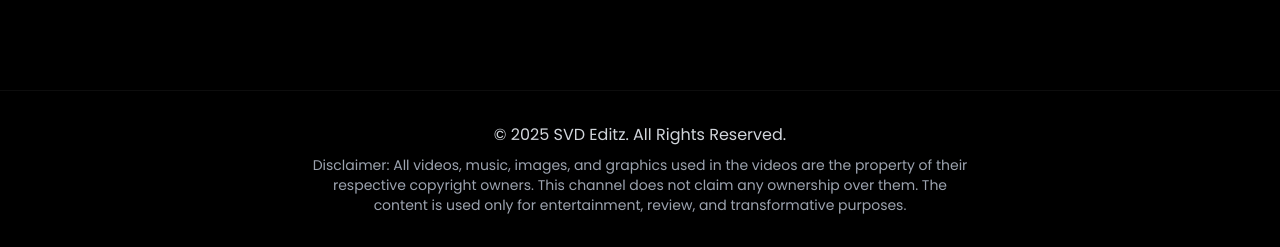
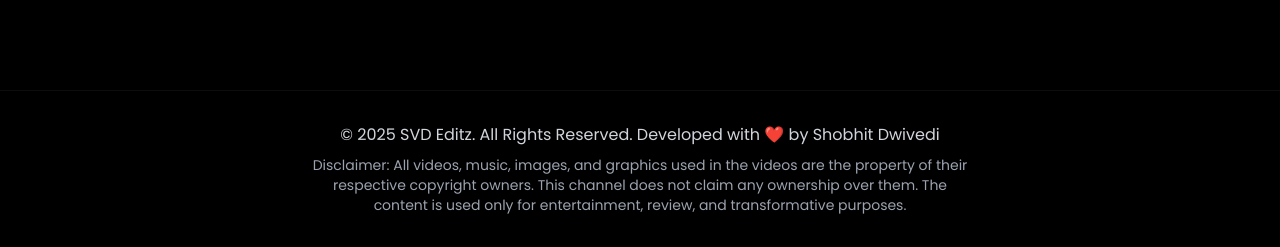
Before and after one commit to svdeditz/svdeditz.github.io, a plain HTML site: page index.html in a window 1280 px wide. Shown: the part 4434-4681 px from the top of the page. Drawn offline with nearby package versions, Linux system fonts and the light colour scheme.

Commit message:
Update index.html

```diff
--- a/index.html
+++ b/index.html
@@ -311,7 +311,7 @@
   </section>
 
   <footer class="mt-12 py-8 border-t border-white/5 text-center text-gray-300 px-6">
-    <p class="text-sm md:text-base">© 2025 SVD Editz. All Rights Reserved.</p>
+    <p class="text-sm md:text-base">© 2025 SVD Editz. All Rights Reserved. Developed with ❤️ by Shobhit Dwivedi </p>
     <p class="mt-2 text-xs md:text-sm text-gray-400 max-w-2xl mx-auto">
       Disclaimer: All videos, music, images, and graphics used in the videos are the property of their respective copyright owners. This channel does not claim any ownership over them. The content is used only for entertainment, review, and transformative purposes.
     </p>
```
